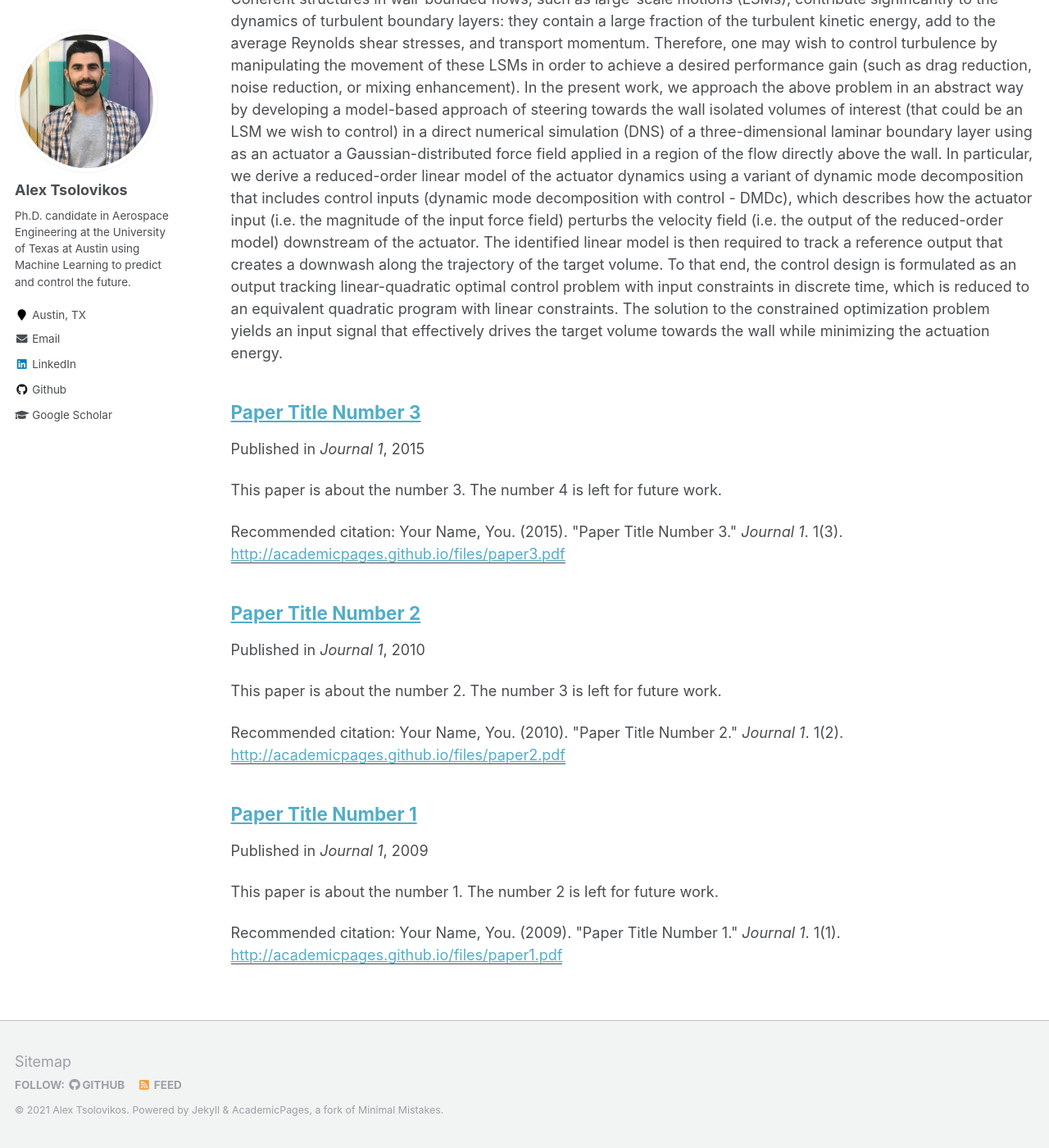
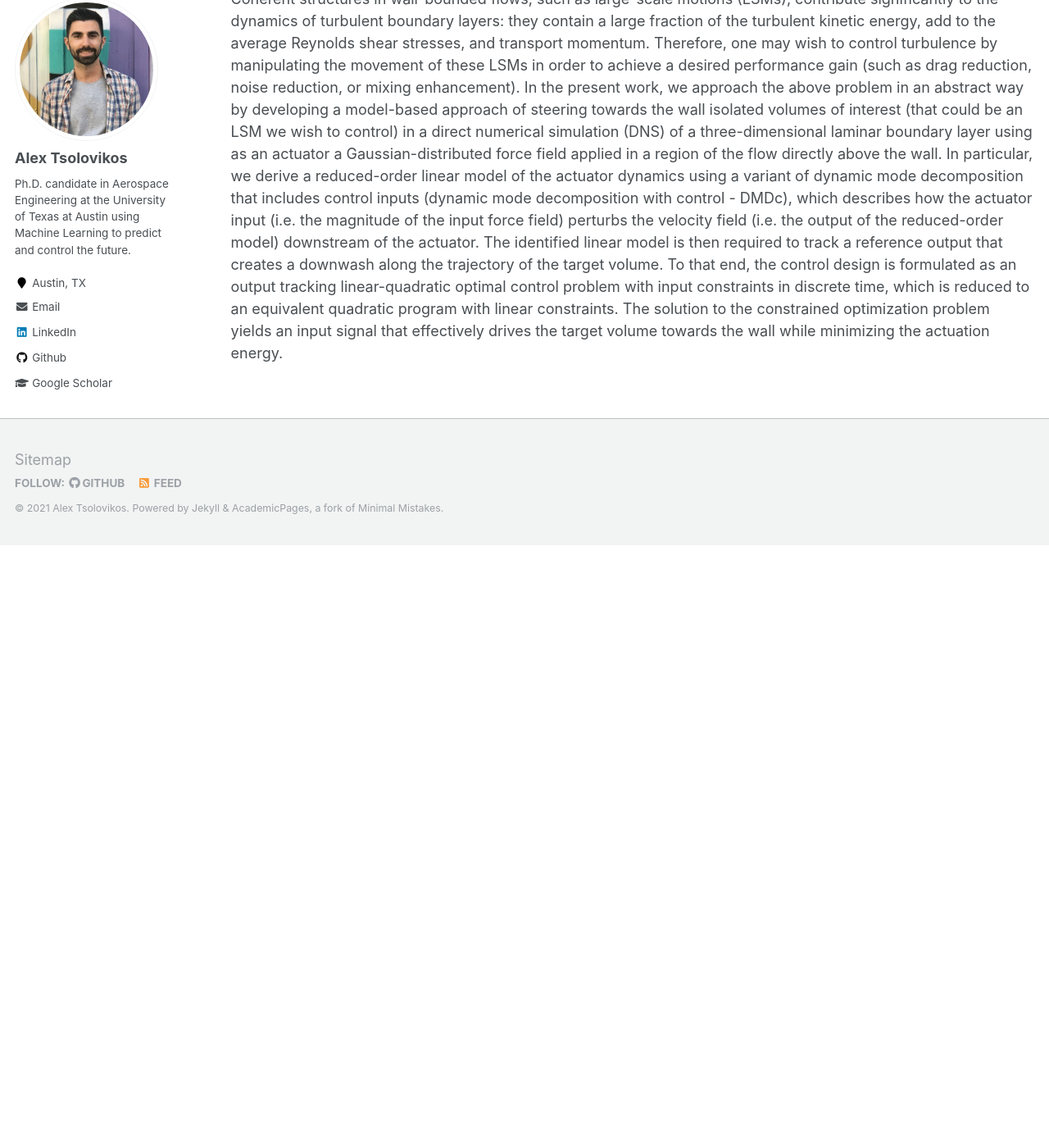
Before and after one commit to alextsolovikos/alextsolovikos.github.io, a Jekyll site: the page built from _pages/publications.md, in a window 1280 px wide and 1400 px high, scrolled down 3091 px. Shown: the whole window at 82% size. Built offline with Jekyll 4.4.1, drawn with Linux system fonts in a browser that asks for light colours; after the commit the page ends 3756 px from its top, so only the background shows below that; some of the changed text lies outside the part shown.

Commit message:
Updated venue display

```diff
--- a/_layouts/single.html
+++ b/_layouts/single.html
@@ -37,7 +37,7 @@
         {% if page.collection == 'teaching' %}
           <p> {{ page.type }}, <i>{{ page.venue }}</i>, {{ page.date | default: "1900-01-01" | date: "%Y" }} </p>
         {% elsif page.venue and page.date %}
-          <p>Published in <i>{{ page.venue }}</i>, {{ page.date | default: "1900-01-01" | date: "%Y" }} </p>
+          <p><i>{{ page.venue }}</i></p>
         {% elsif page.date %}
           <p class="page__date"><strong><i class="fa fa-fw fa-calendar" aria-hidden="true"></i> {{ site.data.ui-text[site.locale].date_label | default: "Published:" }}</strong> <time datetime="{{ page.date | date_to_xmlschema }}">{{ page.date | default: "1900-01-01" | date: "%B %d, %Y" }}</time></p>
         {% endif %}
--- a/_publications/2009-10-01-paper-title-number-1.md
+++ /dev/null
@@ -1,15 +0,0 @@
----
-title: "Paper Title Number 1"
-collection: publications
-permalink: /publication/2009-10-01-paper-title-number-1
-excerpt: 'This paper is about the number 1. The number 2 is left for future work.'
-date: 2009-10-01
-venue: 'Journal 1'
-paperurl: 'http://academicpages.github.io/files/paper1.pdf'
-citation: 'Your Name, You. (2009). &quot;Paper Title Number 1.&quot; <i>Journal 1</i>. 1(1).'
----
-This paper is about the number 1. The number 2 is left for future work.
-
-[Download paper here](http://academicpages.github.io/files/paper1.pdf)
-
-Recommended citation: Your Name, You. (2009). "Paper Title Number 1." <i>Journal 1</i>. 1(1).
--- a/_publications/2010-10-01-paper-title-number-2.md
+++ /dev/null
@@ -1,15 +0,0 @@
----
-title: "Paper Title Number 2"
-collection: publications
-permalink: /publication/2010-10-01-paper-title-number-2
-excerpt: 'This paper is about the number 2. The number 3 is left for future work.'
-date: 2010-10-01
-venue: 'Journal 1'
-paperurl: 'http://academicpages.github.io/files/paper2.pdf'
-citation: 'Your Name, You. (2010). &quot;Paper Title Number 2.&quot; <i>Journal 1</i>. 1(2).'
----
-This paper is about the number 2. The number 3 is left for future work.
-
-[Download paper here](http://academicpages.github.io/files/paper2.pdf)
-
-Recommended citation: Your Name, You. (2010). "Paper Title Number 2." <i>Journal 1</i>. 1(2).
--- a/_publications/2015-10-01-paper-title-number-3.md
+++ /dev/null
@@ -1,15 +0,0 @@
----
-title: "Paper Title Number 3"
-collection: publications
-permalink: /publication/2015-10-01-paper-title-number-3
-excerpt: 'This paper is about the number 3. The number 4 is left for future work.'
-date: 2015-10-01
-venue: 'Journal 1'
-paperurl: 'http://academicpages.github.io/files/paper3.pdf'
-citation: 'Your Name, You. (2015). &quot;Paper Title Number 3.&quot; <i>Journal 1</i>. 1(3).'
----
-This paper is about the number 3. The number 4 is left for future work.
-
-[Download paper here](http://academicpages.github.io/files/paper3.pdf)
-
-Recommended citation: Your Name, You. (2015). "Paper Title Number 3." <i>Journal 1</i>. 1(3).
```
Also changed, not shown: _publications/2021-11-19-control-of-lsms.md (+1 -1 lines).
